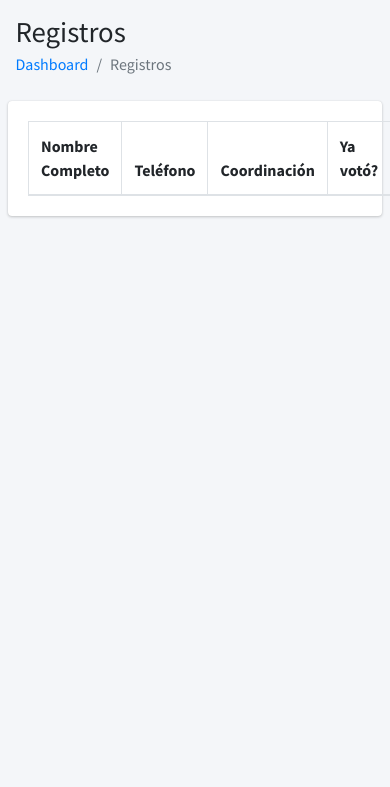
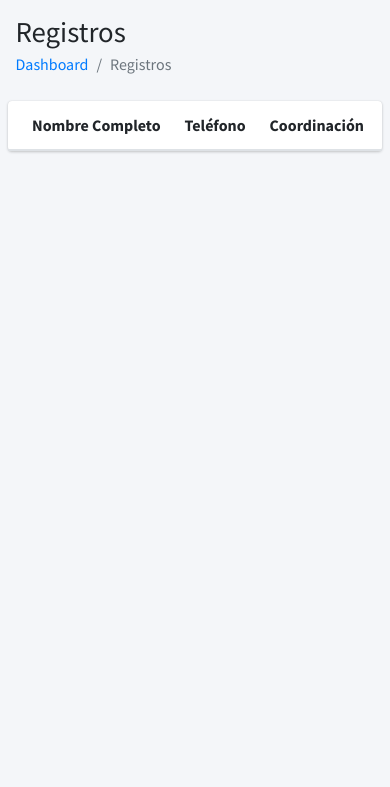
Before and after one commit to danielediazmx/diaD, a Django app: page /registros/ in a window 390 px wide; the page is wider, and only the part inside the window is pictured. Shown: the part 57-844 px from the top of that part. Run offline with Django 3.2, Linux system fonts and the light colour scheme; the visitor is signed in with stand-in values (Sample User, id 1); data comes from the database, SQL or seed files in the repository; lists and menus that the app fills with data are empty; some libraries are stand-ins or nearby versions.

Commit message:
hotfix responsive

```diff
--- a/templates/Registro/index.html
+++ b/templates/Registro/index.html
@@ -20,8 +20,8 @@
     <section class="content">
         <div class="container-fluid">
             <div class="row card">
-                <div class="card-body">
-                    <table class="table table-bordered">
+                <div class="card-body table-responsive p-0">
+                    <table class="table table-hover text-nowrap">
                         <thead>
                         <tr>
                             <th>Nombre Completo</th>
@@ -40,13 +40,15 @@
                                 <td>{{ registro.ya_voto|yesno:'Si,No' }}</td>
                                 <td>
                                     {% if registro.ya_voto %}
-                                    <a href="/registros/marcar-voto/{{ registro.id }}/0/" class="btn btn-danger btn-sm">
-                                        Quitar Voto
-                                    </a>
+                                        <a href="/registros/marcar-voto/{{ registro.id }}/0/"
+                                           class="btn btn-danger btn-sm">
+                                            Quitar Voto
+                                        </a>
                                     {% else %}
-                                    <a href="/registros/marcar-voto/{{ registro.id }}/1/" class="btn btn-success btn-sm">
-                                        Marcar Voto
-                                    </a>
+                                        <a href="/registros/marcar-voto/{{ registro.id }}/1/"
+                                           class="btn btn-success btn-sm">
+                                            Marcar Voto
+                                        </a>
                                     {% endif %}
                                 </td>
                             </tr>
```
